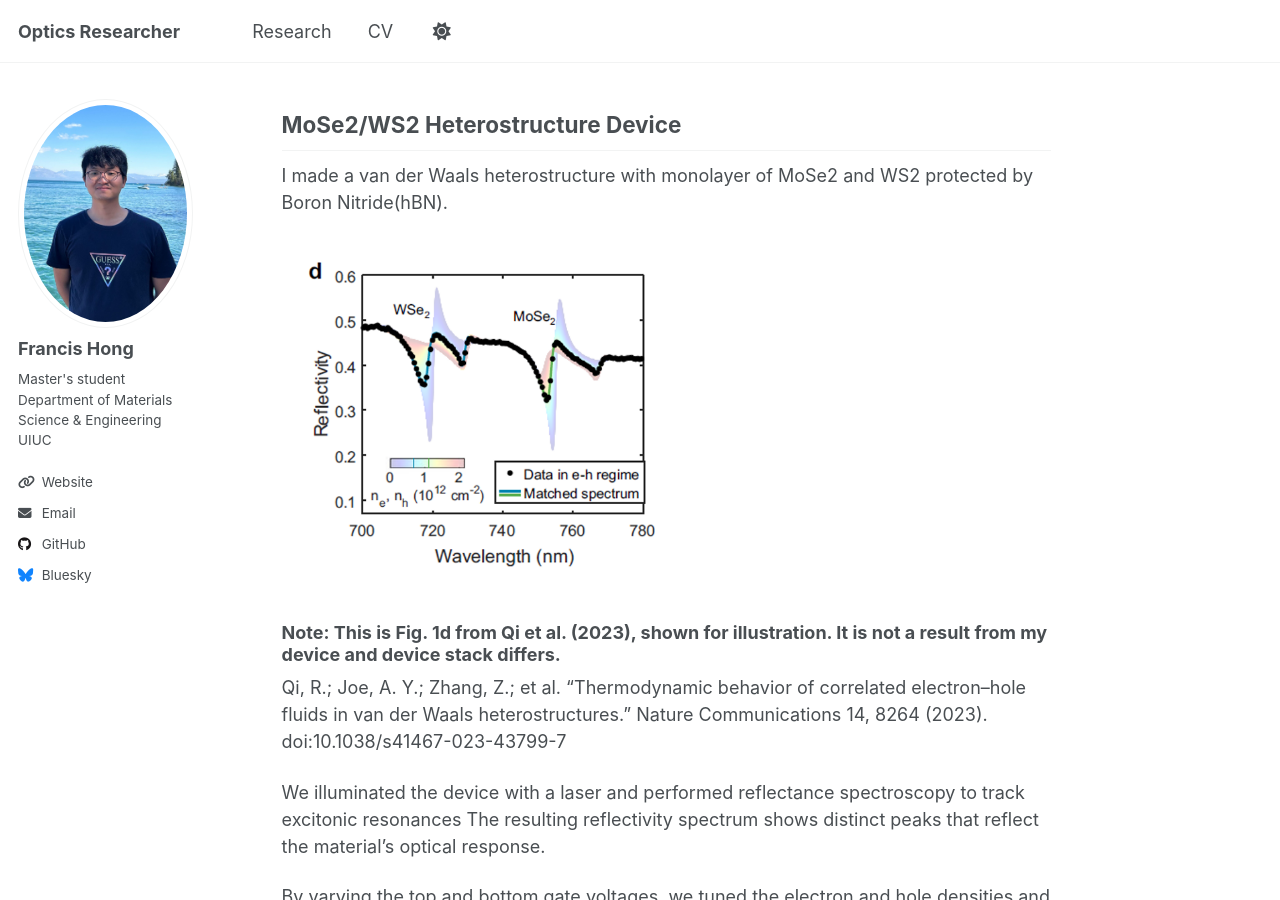
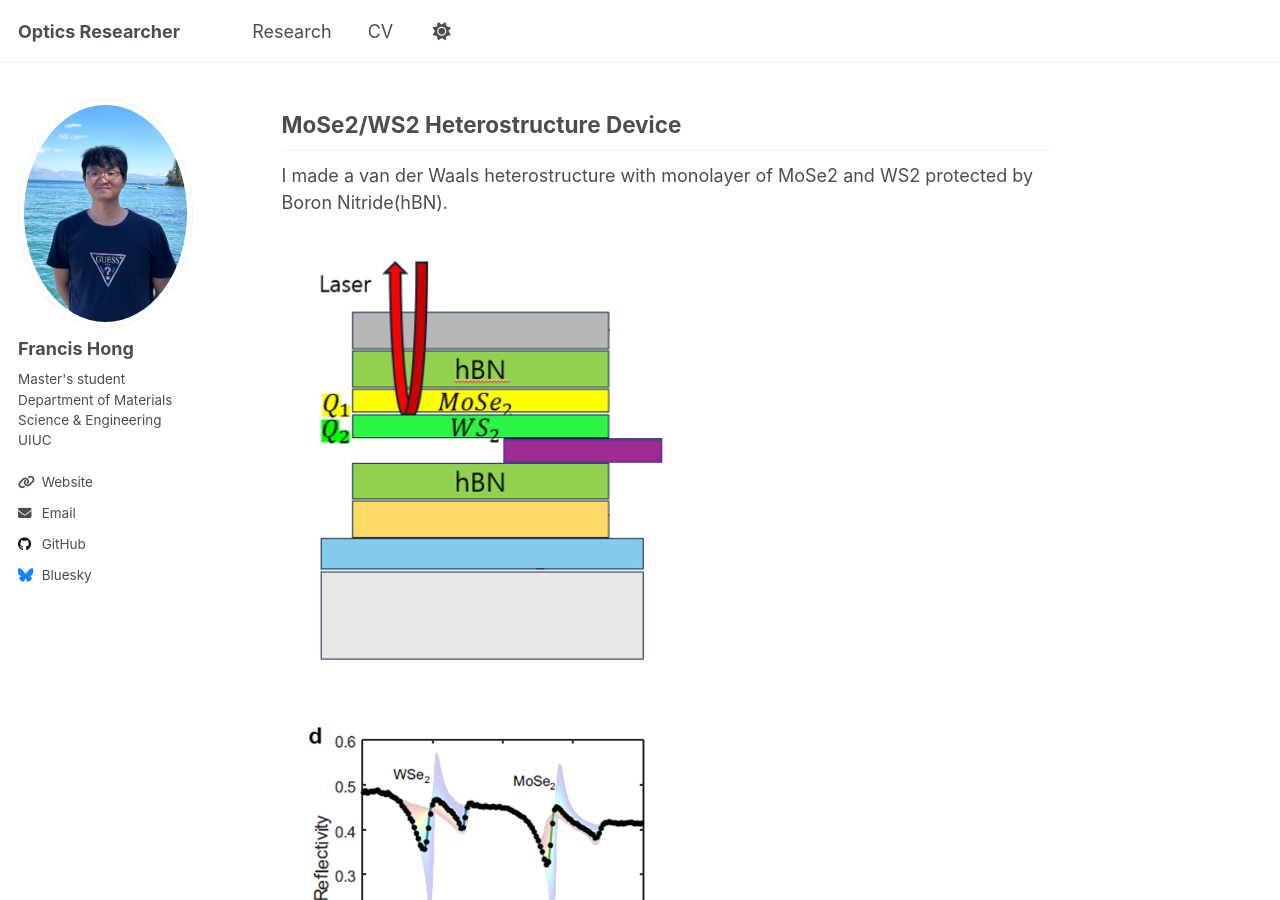
Before and after one commit to Fhong10/flhong03.github-io, a Jekyll site: the page built from _publications/semiconductor-physics.md, in a window 1280 px wide and 900 px high, scrolled down 437 px. Built offline with Jekyll 4.4.1, drawn with Linux system fonts in a browser that asks for light colours; a script that is not in the unit is left out.

Commit message:
Update semiconductor-physics.md

```diff
--- a/_publications/semiconductor-physics.md
+++ b/_publications/semiconductor-physics.md
@@ -17,6 +17,9 @@ I underwent progresses such as exfoliation of 2D materials, transfer stage, phot
 ## MoSe2/WS2 Heterostructure Device
 I made a van der Waals heterostructure with monolayer of MoSe2 and WS2 protected by Boron Nitride(hBN).
 
+
+<img src="{{ '/images/scimage.png' | relative_url }}" alt="scimage"
+     style="max-width: 420px; width: 100%; height: auto; display: block; margin: 12px 0 0 0;">
 <img src="{{ '/images/Rpeak.png' | relative_url }}" alt="Rpeak"
      style="max-width: 420px; width: 100%; height: auto; display: block; margin: 12px 0 0 0;">
 
```
